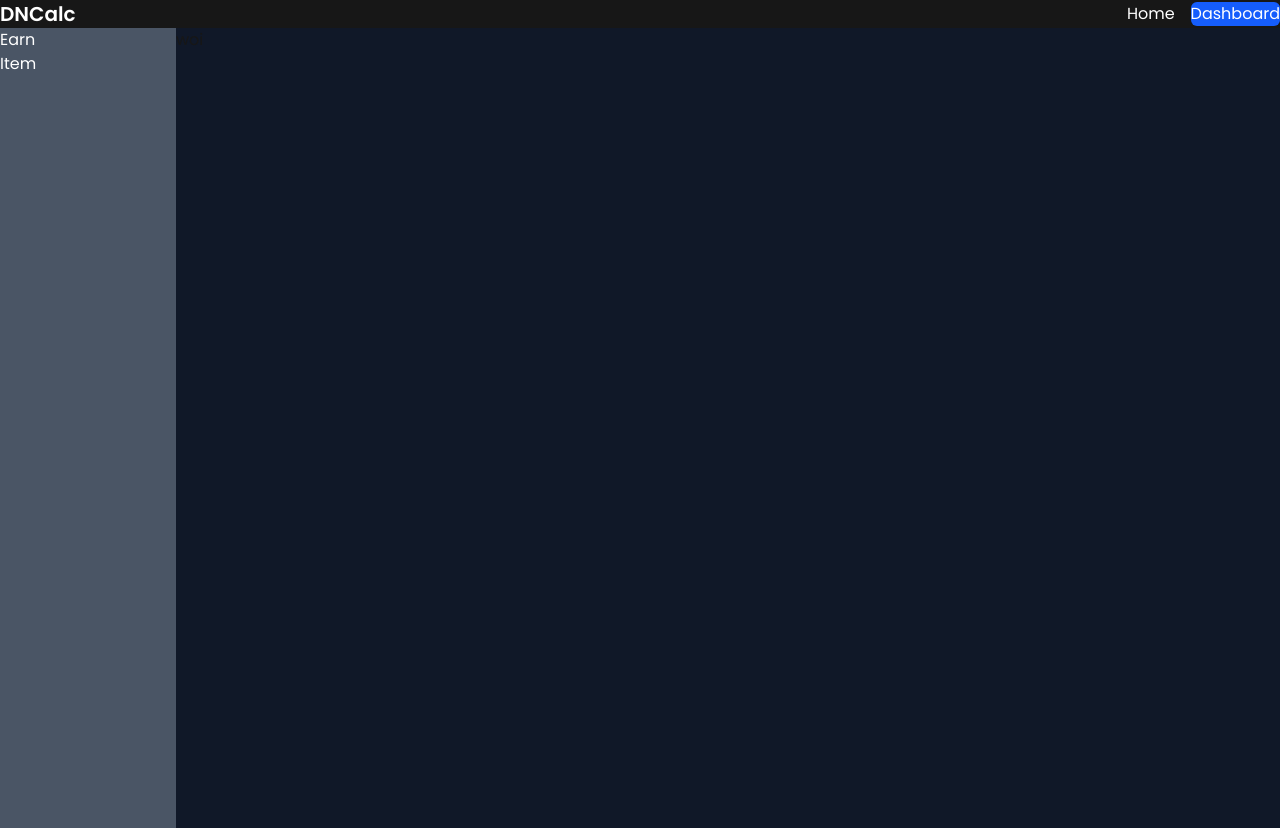
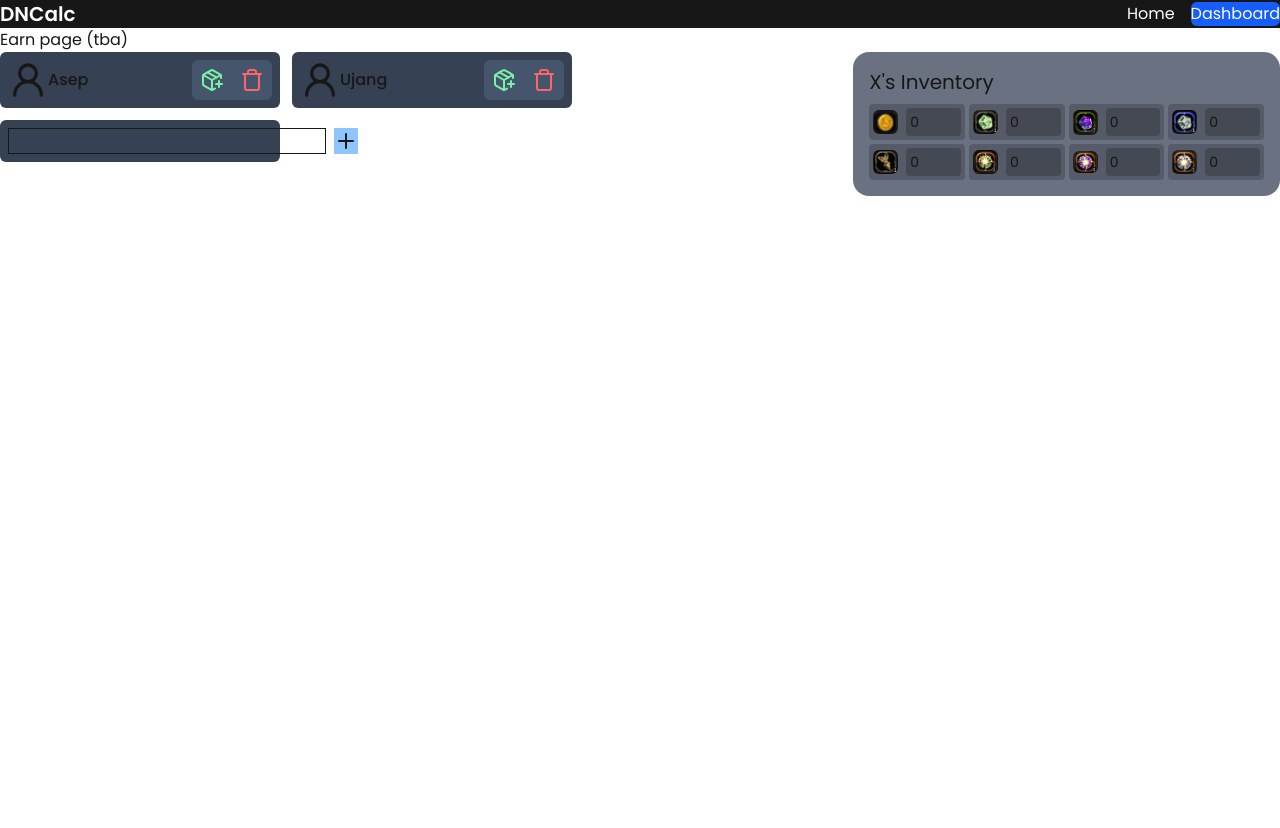
Before and after one commit to rfsyhb/nextlearn-dncalculator, a Next.js app: page /dashboard in a window 1280 px wide. After the commit the page ends 800 px from the top, so only its background shows below. Built offline with nearby package versions, Linux system fonts and the light colour scheme.

Commit message:
update structure

```diff
--- a/src/app/dashboard/earn/_components/CharacterCard.tsx
+++ b/src/app/dashboard/_components/CharacterCard.tsx
@@ -1,7 +1,5 @@
 'use client';
 import { PackagePlus, Trash, UserRound } from 'lucide-react';
-import CharacterItemList from './CharacterItemList';
-import { dummyInventory, dummyItemMetas } from '@/lib/dummyData';
 
 interface CharacterProps {
   name: string;
@@ -9,7 +7,7 @@ interface CharacterProps {
 
 export default function CharacterCard({ name }: CharacterProps) {
   return (
-    <div className='relative rounded-md bg-gray-700 p-2 min-w-70 max-w-70 flex flex-col gap-2'>
+    <div className='relative rounded-md bg-gray-700 p-2 min-w-70 max-w-70 flex flex-col gap-2 max-h-fit'>
       <div className='flex justify-between items-center gap-2'>
         <div className='flex flex-row justify-center items-center'>
           <UserRound className='w-10 h-10' />
@@ -36,7 +34,6 @@ export default function CharacterCard({ name }: CharacterProps) {
           </button>
         </div>
       </div>
-      <CharacterItemList inventory={dummyInventory} itemMetas={dummyItemMetas}/>
     </div>
   );
 }
--- /dev/null
+++ b/src/app/dashboard/_components/CharacterInventory.tsx
@@ -0,0 +1,33 @@
+import { dummyItemMetas } from '@/lib/dummyData';
+import Image from 'next/image';
+
+export default function CharacterInventory() {
+  return (
+    <div className='flex flex-col gap-2 bg-gray-500 rounded-2xl p-4 min-h-fit'>
+      <h2 className='text-xl'>X&apos;s Inventory</h2>
+      <div className='grid grid-cols-4 gap-1 min-w-fit'>
+        {dummyItemMetas.map((item) => (
+          <div
+            key={item.key}
+            className='flex flex-row justify-between min-w-fit items-center bg-black/20 rounded p-1 gap-1'
+          >
+            <div className='flex flex-row items-center gap-2'>
+              <Image
+                src={item.image_url}
+                alt={item.key}
+                width={25}
+                height={25}
+                className='rounded-md object-contain'
+              />
+              <input
+                type='text'
+                defaultValue='0'
+                className='bg-black/20 text-sm w-full rounded-sm p-1 border-none focus:outline-none'
+              />
+            </div>
+          </div>
+        ))}
+      </div>
+    </div>
+  );
+}
--- a/src/app/dashboard/earn/_components/CharacterItemList.tsx
+++ b/src/app/dashboard/_components/CharacterItemList.tsx
@@ -27,7 +27,7 @@ export default function CharacterItemList({
             alt={item.key}
             width={25}
             height={25}
-            className='rounded-md'
+            className='rounded-md object-contain'
           />
           <span className='text-sm'>{item.quantity}</span>
         </div>
--- a/src/app/dashboard/_components/Sidebar.tsx
+++ /dev/null
@@ -1,32 +0,0 @@
-'use client';
-import Link from 'next/link';
-import { usePathname } from 'next/navigation';
-
-export default function Sidebar() {
-  const pathName = usePathname();
-  const isEarnPage = pathName.includes('/earn');
-  const isItemPage = pathName.includes('/item');
-
-  return (
-    <>
-      <nav className='flex flex-col'>
-        <Link
-          href='/dashboard/earn'
-          className={`rounded-md ${
-            isEarnPage ? 'bg-blue-600 text-white' : 'hover:bg-gray-400'
-          }`}
-        >
-          Earn
-        </Link>
-        <Link
-          href='/dashboard/item'
-          className={`rounded-md ${
-            isItemPage ? 'bg-blue-600 text-white' : 'hover:bg-gray-400'
-          }`}
-        >
-          Item
-        </Link>
-      </nav>
-    </>
-  );
-}
--- a/src/app/dashboard/earn/page.tsx
+++ /dev/null
@@ -1,15 +0,0 @@
-import CharacterCard from './_components/CharacterCard';
-
-export default function EarnPage() {
-  return (
-    <main className='font-poppins'>
-      <p className='font-sans'>Earn page (tba)</p>
-      <div className='flex flex-row'>
-        <section className='flex-2/3 flex flex-wrap flex-row gap-4'>
-          <CharacterCard name='Test Character' />
-        </section>
-        <section className='flex-1/3'></section>
-      </div>
-    </main>
-  );
-}
--- a/src/app/dashboard/item/page.tsx
+++ /dev/null
@@ -1,7 +0,0 @@
-export default function ItemPage() {
-  return (
-    <main className="font-poppins">
-      <p className="font-sans">Item page (tba)</p>
-    </main>
-  );
-}
--- a/src/app/dashboard/layout.tsx
+++ /dev/null
@@ -1,14 +0,0 @@
-import Sidebar from './_components/Sidebar';
-
-export default function DashboardLayout({
-  children,
-}: Readonly<{ children: React.ReactNode }>) {
-  return (
-    <div className='flex h-screen flex-row'>
-      <aside className='w-44 bg-gray-600 text-white'>
-        <Sidebar />
-      </aside>
-      <section className='flex-1 overflow-auto bg-gray-900'>{children}</section>
-    </div>
-  );
-}
--- a/src/app/dashboard/page.tsx
+++ b/src/app/dashboard/page.tsx
@@ -1,7 +1,27 @@
-export default function DashboardPage() {
+'use client';
+import { Plus } from 'lucide-react';
+import CharacterCard from './_components/CharacterCard';
+import CharacterInventory from './_components/CharacterInventory';
+
+export default function Dashboard() {
   return (
-    <main>
-      woi
+    <main className='font-poppins'>
+      <p className='font-sans'>Earn page (tba)</p>
+      <div className='flex flex-row'>
+        <section className='flex-2/3 flex flex-wrap flex-row gap-3 h-fit'>
+          <CharacterCard name='Asep' />
+          <CharacterCard name='Ujang' />
+          <div className='rounded-md bg-gray-700 p-2 min-w-70 max-w-70 flex flex-row gap-2'>
+            <input type='text' className='border-1 flex-1' />
+            <button className='bg-blue-300'>
+              <Plus />
+            </button>
+          </div>
+        </section>
+        <section className='flex-1/3'>
+          <CharacterInventory />
+        </section>
+      </div>
     </main>
-  )
+  );
 }
```
